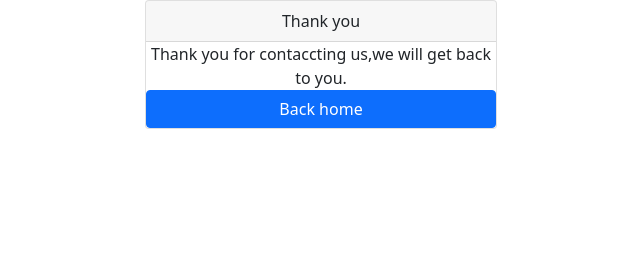
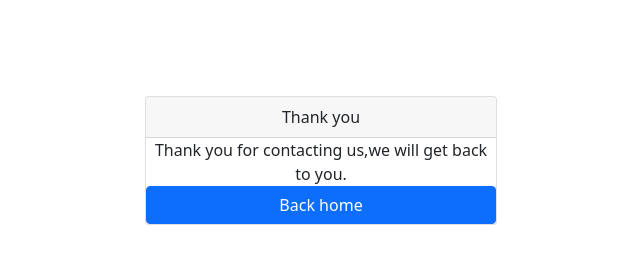
Before and after one commit to georgendungu/repotrans.github.io, a plain HTML site: page thanks.html in a window 1280 px wide. Shown: the whole page, without its empty margins (319-959 px from the left). Drawn offline with nearby package versions, Linux system fonts and the light colour scheme.

Commit message:
Add files via upload

```diff
--- a/thanks.html
+++ b/thanks.html
@@ -8,13 +8,18 @@
     <title>Thank you</title>
 
 </head>
+<br>
+<br>
+<br>
+<br>
 <body>
+
 <center>
 <div class="card" style="width: 22rem;">
 <div class="card-header">
     Thank you
 </div>
- Thank you for contaccting us,we will get back to you.
+ Thank you for contacting us,we will get back to you.
 
 <br>
     <a href="index.html" class="btn btn-primary">Back home</a>
```
Also changed, not shown: index.html (+1 -1 lines).
